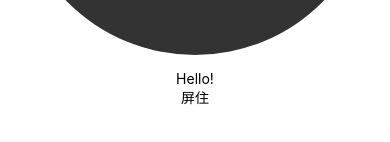
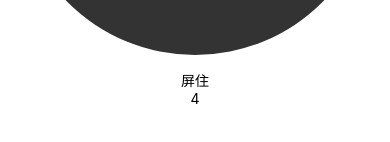
Before and after one commit to zliou/breathe, a React Native app: screen / in a window 390 px wide. Shown: the part 514-656 px from the top of the page. Built offline with nearby package versions, Linux system fonts and the light colour scheme.

Commit message:
Fix Count import.

```diff
--- a/components/breathing_shape.js
+++ b/components/breathing_shape.js
@@ -52,9 +52,6 @@ export default class BreathingShape extends React.Component {
     }).start(this.count);
   };
 
-/*
-          <Count/>
-          */
   render() {
     return (
       <View style={styles.container}>
@@ -70,8 +67,8 @@ export default class BreathingShape extends React.Component {
           </Animated.View>
         </View>
         <View style={styles.instructionsContainer}>
-          <Text>Hello!</Text>
           <Instructions hl='zh'/>
+          <Count/>
         </View>
       </View>
     );
--- a/components/count.js
+++ b/components/count.js
@@ -1,7 +1,7 @@
 import * as React from 'react';
 import { Text, View } from 'react-native';
 
-class Count extends React.Component {
+export default class Count extends React.Component {
   constructor() {
     super();
 
```
